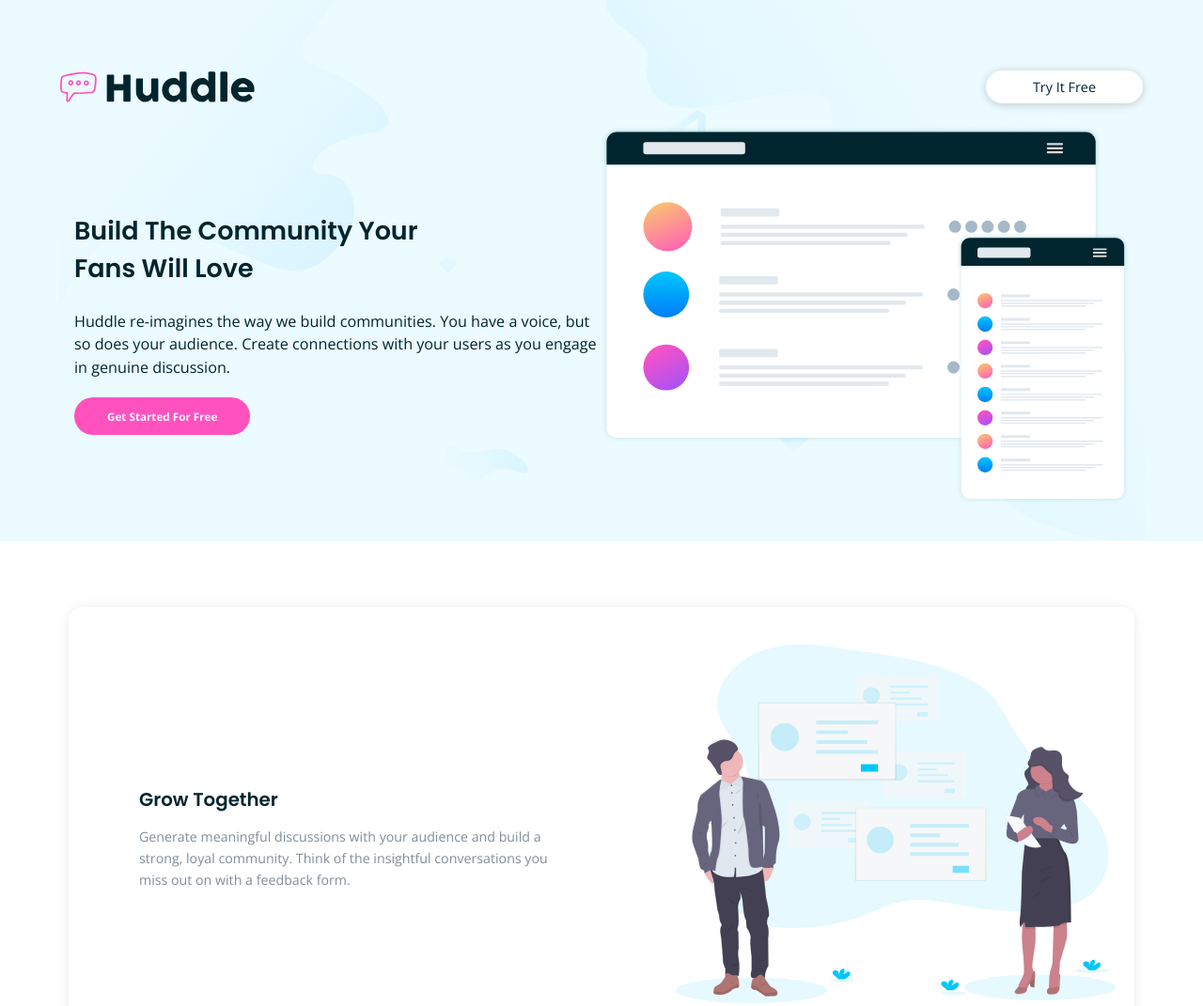
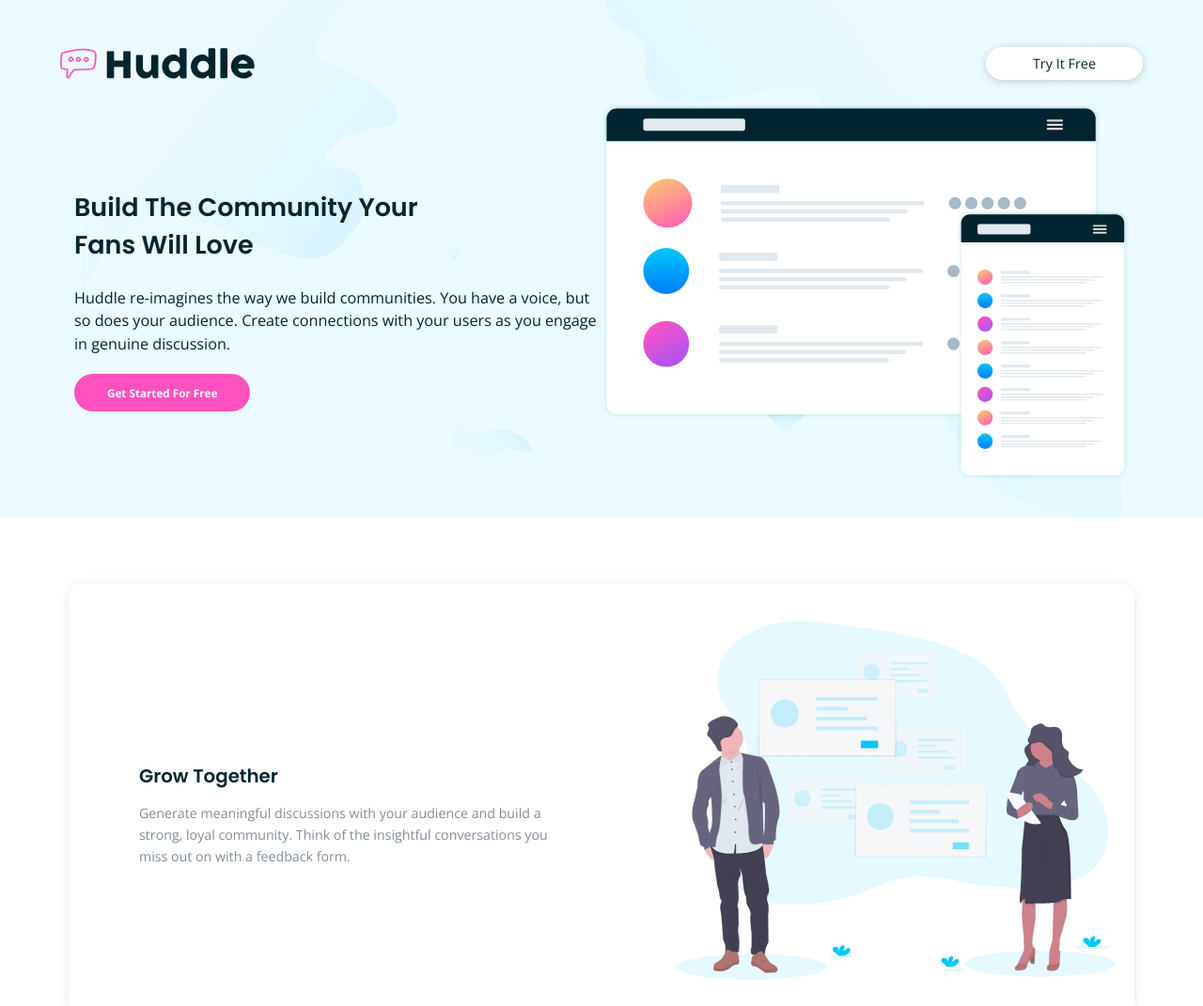
Before and after one commit to LesleyWesley/huddle-landing-page, a plain HTML site: page index.html in a window 1280 px wide. Shown: the top 1071 px of the page at 94% size. Drawn offline with nearby package versions, Linux system fonts and the light colour scheme.

Commit message:
Fixed a sizing issue

```diff
--- a/css/main.css
+++ b/css/main.css
@@ -401,7 +401,7 @@ li:hover {
     background-repeat: no-repeat;
     background-size: contain;
     background-position: top;
-    padding-top: 75px;
+    padding-top: 50px;
   }
 
   header img {
@@ -534,8 +534,6 @@ header img {
   width: 15%;
 }
 
-
-
 .nav {
   padding-bottom: 75px;
 }
```
